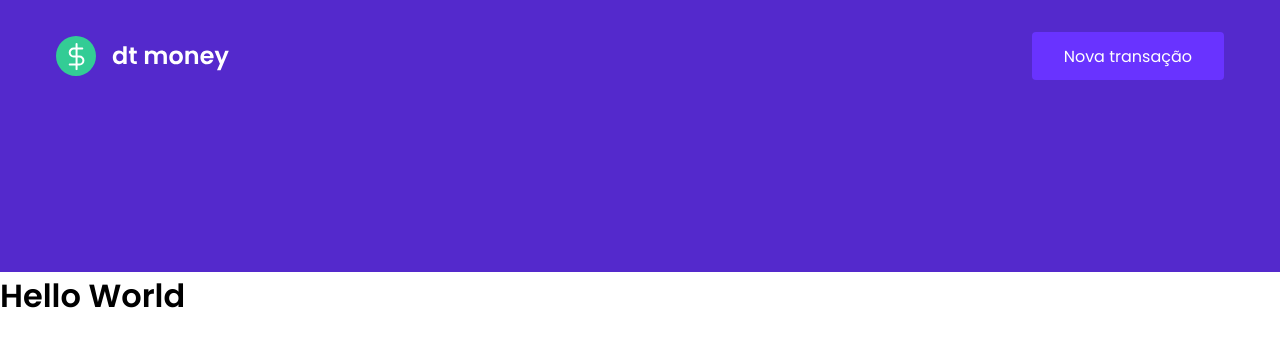
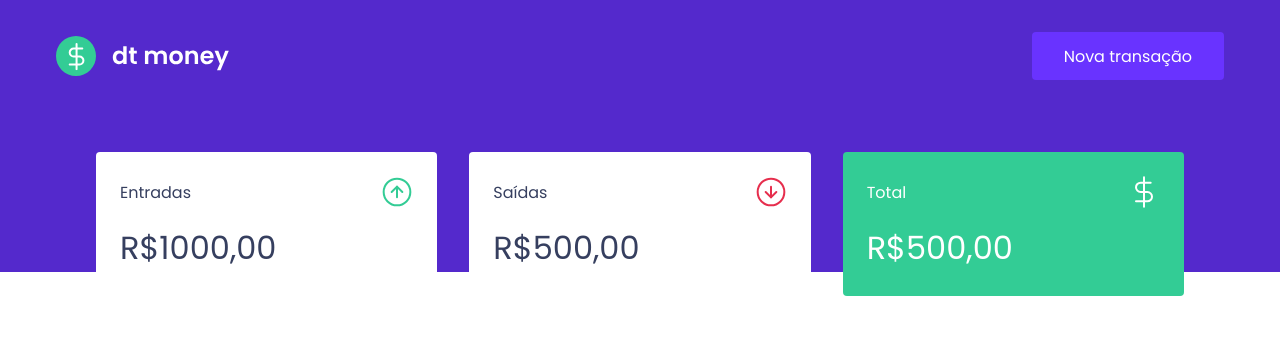
Before and after one commit to clarabrancalhao/dt-money, a React (Create React App) app: page / in a window 1280 px wide. Shown: the top 346 px of the page. Built offline with nearby package versions, Linux system fonts and the light colour scheme.

Commit message:
feat: create component summary

```diff
--- a/src/App.tsx
+++ b/src/App.tsx
@@ -1,3 +1,4 @@
+import { Dashboard } from "./components/Dashboard";
 import { Header } from "./components/Header";
 import { GlobalStyle } from "./styles/global";
 
@@ -5,7 +6,7 @@
   return (
     <>
       <Header />
-      <h1>Hello World</h1>
+      <Dashboard />
       <GlobalStyle />
     </>
   );
--- /dev/null
+++ b/src/components/Dashboard/index.tsx
@@ -0,0 +1,10 @@
+import { Summary } from "../Summary";
+import { Container } from "./styles";
+
+export const Dashboard = () => {
+  return (
+    <Container>
+      <Summary />
+    </Container>
+  );
+};
--- /dev/null
+++ b/src/components/Dashboard/styles.ts
@@ -0,0 +1,7 @@
+import styled from "styled-components";
+
+export const Container = styled.main`
+  width: 1120px;
+  margin: 0 auto;
+  padding: 2.5rem 1rem;
+`;
--- /dev/null
+++ b/src/components/Summary/index.tsx
@@ -0,0 +1,32 @@
+import { Container } from "./styles";
+import incomeImg from "../../assets/income.svg";
+import outcomeImg from "../../assets/outcome.svg";
+import totalImg from "../../assets/total.svg";
+
+export const Summary = () => {
+  return (
+    <Container>
+      <div>
+        <header>
+          <p>Entradas</p>
+          <img src={incomeImg} alt="Entradas" />
+        </header>
+        <strong>R$1000,00</strong>
+      </div>
+      <div>
+        <header>
+          <p>Saídas</p>
+          <img src={outcomeImg} alt="Saídas" />
+        </header>
+        <strong>R$500,00</strong>
+      </div>
+      <div className="highlight-background">
+        <header>
+          <p>Total</p>
+          <img src={totalImg} alt="Total" />
+        </header>
+        <strong>R$500,00</strong>
+      </div>
+    </Container>
+  );
+};
--- /dev/null
+++ b/src/components/Summary/styles.ts
@@ -0,0 +1,34 @@
+import styled from "styled-components";
+
+export const Container = styled.div`
+  display: grid;
+  grid-template-columns: repeat(3, 1fr);
+  gap: 2rem;
+  margin-top: -10rem;
+
+  div {
+    background: var(--shape);
+    padding: 1.5rem;
+    border-radius: 0.25rem;
+    color: var(--text-title);
+
+    header {
+      display: flex;
+      align-items: center;
+      justify-content: space-between;
+    }
+
+    strong {
+      display: block;
+      margin-top: 1rem;
+      font-weight: 500;
+      font-size: 2rem;
+      line-height: 3rem;
+    }
+
+    &.highlight-background {
+      background-color: var(--green);
+      color: #fff;
+    }
+  }
+`;
```
